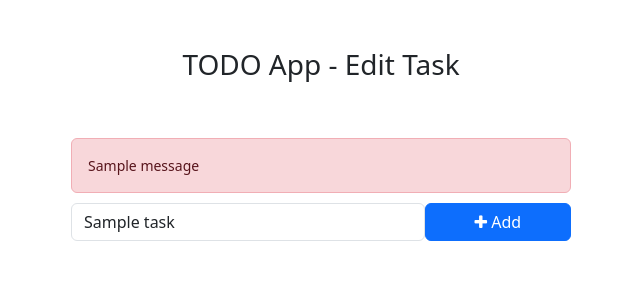
After one commit to rikesh-stha73/ToDo, a Django app: template templates/edit_task.html in a window 1280 px wide. The commit adds this page. Shown: the top 300 px of the page, without its empty margins (319-959 px from the left). Run offline with Django 5.2, Linux system fonts and the light colour scheme; the template is opened without the code that fills it: most values are stand-ins (such as "Sample title", 1, 10 or a date in 2020); one stand-in notice (Sample message) is shown.

Commit message:
TODO Finished

```diff
--- /dev/null
+++ b/templates/edit_task.html
@@ -0,0 +1,44 @@
+{% load static%}
+<!DOCTYPE html>
+<html lang="en">
+<head>
+    <meta charset="UTF-8">
+    <meta http-equiv="X-UA-Compatible" content="IE=edge">
+    <meta name="viewport" content="width=device-width, initial-scale=1.0">
+    <title>TODO LIST - Edit Task</title>
+
+    <!-- Bootstrap -->
+    <link href="https://cdn.jsdelivr.net/npm/bootstrap@5.3.0-alpha1/dist/css/bootstrap.min.css" rel="stylesheet" integrity="sha384-GLhlTQ8iRABdZLl6O3oVMWSktQOp6b7In1Zl3/Jr59b6EGGoI1aFkw7cmDA6j6gD" crossorigin="anonymous">
+    <script src="https://cdn.jsdelivr.net/npm/bootstrap@5.3.0-alpha1/dist/js/bootstrap.bundle.min.js" integrity="sha384-w76AqPfDkMBDXo30jS1Sgez6pr3x5MlQ1ZAGC+nuZB+EYdgRZgiwxhTBTkF7CXvN" crossorigin="anonymous"></script>
+    <!-- Font Awesome Icons -->
+    <link rel="stylesheet" href="https://cdnjs.cloudflare.com/ajax/libs/font-awesome/4.7.0/css/font-awesome.min.css">
+
+
+</head>
+<body>
+    <div class="container">
+    <h3 class="pt-5 pb-5 text-center">
+        TODO App - Edit Task
+    </h3>
+    <form action="{% url 'edit_task' get_task.pk %}" method="POST" style="width: 500px; margin: auto;">
+        {% csrf_token %}
+        <div class="form-group">
+        <!-- Display Error Message if Task is Empty -->
+
+            {% if messages %}
+            <div class="alert alert-danger" style="font-size: 14px; margin-bottom: 10px;">
+                {% for message in messages %}
+                    {{ message }}
+                {% endfor %}
+            </div>
+        {% endif %}
+            <span style="display: flex;">
+                <input type="text" name="task" class="form-control" placeholder="Add a task" value="{{get_task.task}}">
+                <button type="submit" class="btn btn-primary" style="width: 200px;"><i class="fa fa-plus"></i> Add</button>
+            </span>
+        </div>
+
+    </form>
+    </div>
+</body>
+</html>
--- a/todo/urls.py
+++ b/todo/urls.py
@@ -3,4 +3,13 @@ from . import views
 
 urlpatterns = [
     path('addTask/', views.addTask, name='addTask'),
+    path('mark_as_done/<int:pk>/', views.mark_as_done, name='mark_as_done'),
+    path('mark_as_undone/<int:pk>/', views.mark_as_undone, name='mark_as_undone'),
+
+
+    # Edit features
+    path('edit_task/<int:pk>/', views.edit_task, name='edit_task'),
+
+    # Delete features
+    path('delete_task/<int:pk>/', views.delete_task, name='delete_task'),
 ]
--- a/todo_main/views.py
+++ b/todo_main/views.py
@@ -5,7 +5,11 @@ from todo.models import Task
 
 def home(request):
     task = Task.objects.filter(is_completed=False).order_by('-updated_at')
+
+    completed_task = Task.objects.filter(is_completed=True).order_by('-updated_at')
+
     context = {
-        'tasks': task
+        'tasks': task,
+        'completed_task': completed_task,
     }
     return render(request, 'home.html', context)
```
Also changed, not shown: templates/home.html (+22 -7 lines), todo/views.py (+47 -3 lines), db.sqlite3.
